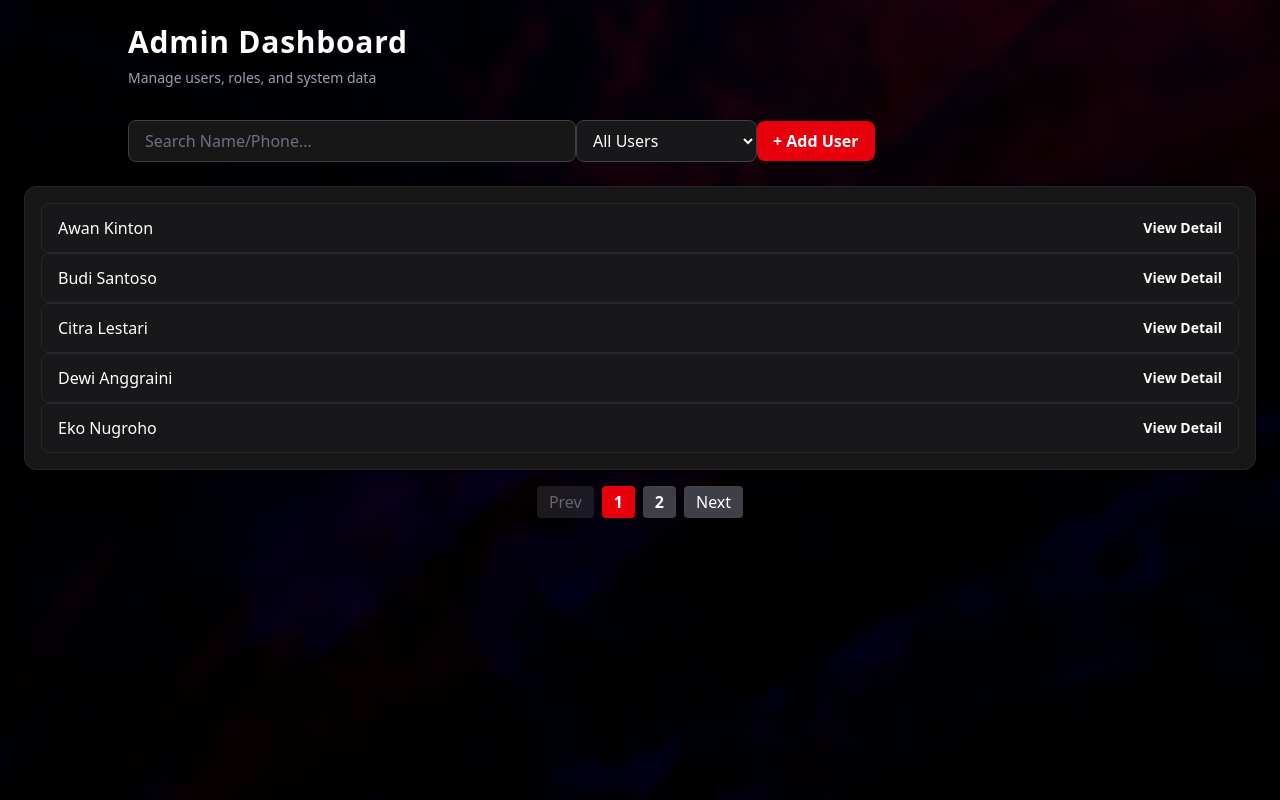
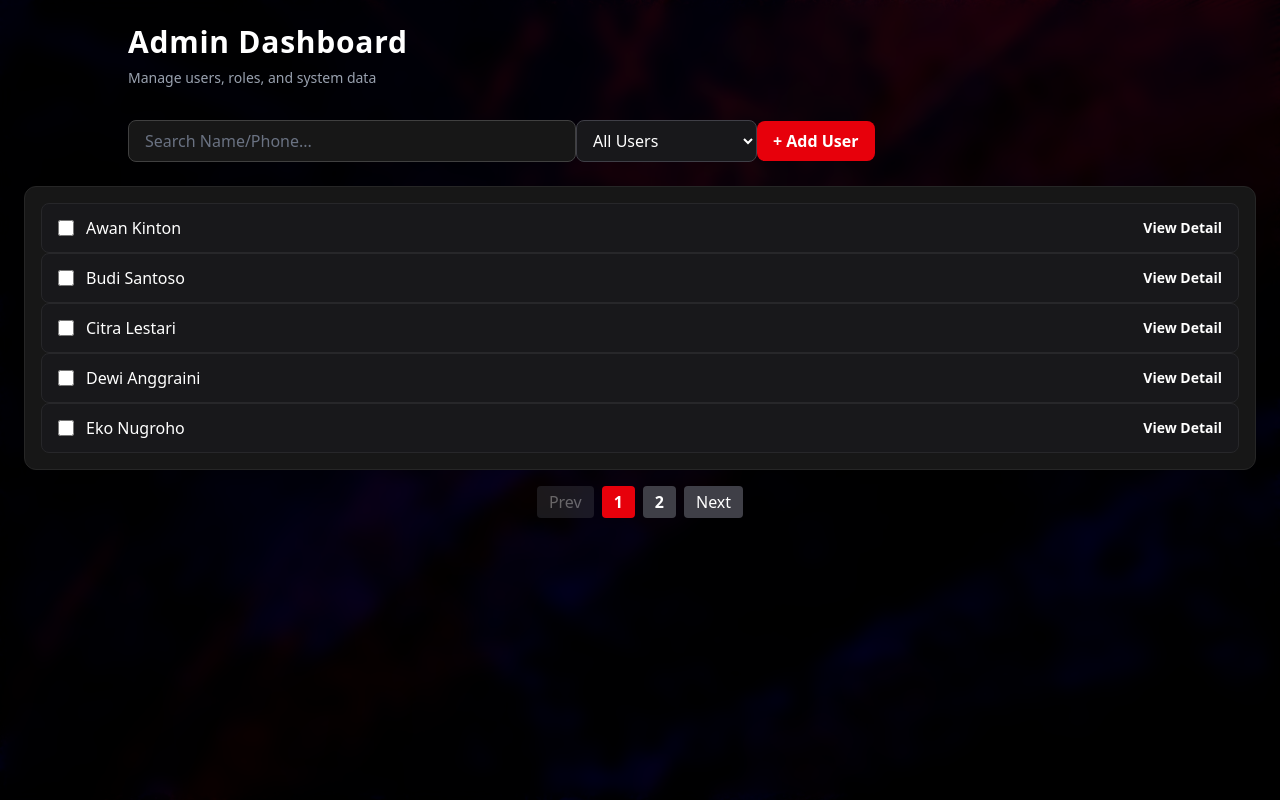
Before and after one commit to awanzon/admin-dashboard, a React (Vite) app: page / in a window 1280 px wide. Built offline with nearby package versions, Linux system fonts and the light colour scheme.

Commit message:
feat: add multi-select checkbox and bulk delete users

```diff
--- /dev/null
+++ b/src/components/BulkDeleteModal.tsx
@@ -0,0 +1,41 @@
+import { useState } from "react";
+import Modal from "./Modal.js";
+import ConfirmAction from "./ConfirmAction.js";
+import LoadingOverlay from "./LoadingOverlay.js";
+
+function BulkDeleteModal({
+  count,
+  onDelete,
+  onClose,
+}: {
+  count: number;
+  onDelete: () => Promise<void>;
+  onClose: () => void;
+}) {
+  const [isLoading, setIsLoading] = useState<boolean>(false);
+
+  async function handleConfirm() {
+    setIsLoading(true);
+    await onDelete();
+    setIsLoading(false);
+    onClose();
+  }
+
+  return (
+    <Modal onClose={onClose}>
+      <div className="relative">
+        {isLoading && <LoadingOverlay text={`Deleting ${count} users...`} />}
+        <ConfirmAction
+          title="Delete Selected Users?"
+          description={`This will permanently delete ${count} selected users${count > 1 ? "s" : ""}.`}
+          confirmText="Delete All"
+          danger
+          onCancel={onClose}
+          onConfirm={handleConfirm}
+        />
+      </div>
+    </Modal>
+  );
+}
+
+export default BulkDeleteModal;
--- a/src/components/UserCard.tsx
+++ b/src/components/UserCard.tsx
@@ -1,9 +1,25 @@
+import type { User } from "../types/user.js";
+
+interface UserCardProps {
+  user: User;
+  onView: (user: User) => void;
+  isSelected: boolean;
+  onToggleSelect: (id: string) => void;
+}
+
 // Show Users & button
-function UserCard({ user, onView }) {
+function UserCard({ user, onView, isSelected, onToggleSelect }: UserCardProps) {
   return (
     <li className="flex items-center justify-between bg-zinc-900 border border-zinc-800 rounded-lg px-4 py-3 hover:border-red-600 hover:bg-zinc-800 transition cursor-pointer"
     >
-      <span className="text-white font-medium">{user.name}</span>
+      <input
+        type="checkbox"
+        checked={isSelected}
+        onChange={() => onToggleSelect(user.id)}
+        onClick={(e) => e.stopPropagation()}
+        className="w-4 h-4 accent-red-600 cursor-pointer"
+      />
+      <span className="text-white font-medium flex-1 ml-3">{user.name}</span>
       <button
         onClick={() => onView(user)}
         className="text-sm text-white hover:underline cursor-pointer hover:text-red-500 font-semibold transition"
--- a/src/components/UserList.tsx
+++ b/src/components/UserList.tsx
@@ -1,12 +1,15 @@
 import UserCard from "./UserCard.js";
+import type { User } from "../types/user.js";
 
 interface UserListProps {
   users: User[];
   viewDetail: (user: User) => void;
+  selectedIds: string[];
+  onToggleSelect: (id: string) => void;
 }
 
 //Loop data
-function UserList({ users, viewDetail }: UserListProps) {
+function UserList({ users, viewDetail, selectedIds, onToggleSelect }: UserListProps) {
   return (
     <ul className="divide-y">
       {users.map((user) => (
@@ -14,6 +17,8 @@ function UserList({ users, viewDetail }: UserListProps) {
           key={user.id}
           user={user}
           onView={viewDetail}
+          isSelected={selectedIds.includes(user.id)}
+          onToggleSelect={onToggleSelect}
         />
       ))}
     </ul>
--- a/src/hooks/useUsers.ts
+++ b/src/hooks/useUsers.ts
@@ -18,6 +18,9 @@ function useUsers() {
   const [isDeleting, setIsDeleting] = useState<boolean>(false); //saklar on/off
   const [currentPage, setCurrentPage] = useState<number>(1);
   const itemsPerPage = 5;
+  const [selectedIds, setSelectedIds] = useState<string[]>([]);//checkbox
+  const [isBulkDeleteOpen, setIsBulkDeleteOpen] = useState<boolean>(false);
+
 
   //Pagination Number
   useEffect(() => {
@@ -74,6 +77,22 @@ function useUsers() {
 
   function closeSelectedUser() {
     setSelectedUser(null);
+  }
+
+  //Bulk Delete (toogle user)
+  function toggleSelectedUser(id: string) {
+    setSelectedIds((prev) =>
+      prev.includes(id) ? prev.filter((i) => i !== id) : [...prev, id]
+    );
+  }
+  function clearSelection() {
+    setSelectedIds([]);
+  }
+  //Delete all selected
+  async function handleBulkDelete() {
+    await new Promise((resolve) => setTimeout(resolve, 1000));
+    setUsers((prev) => prev.filter((u) => !selectedIds.includes(u.id)));
+    clearSelection();
   }
 
   //Create new user
@@ -185,6 +204,11 @@ function useUsers() {
     currentPage,
     totalPages,
     setCurrentPage,
+    selectedIds,
+    toggleSelectedUser,
+    handleBulkDelete,
+    isBulkDeleteOpen,
+    setIsBulkDeleteOpen,
   };
 }
 
--- a/src/pages/Dashboard.tsx
+++ b/src/pages/Dashboard.tsx
@@ -12,6 +12,8 @@ import Pagination from "../components/Pagination.js";
 import { useToast } from "../hooks/useToast.js";
 import ToastContainer from "../components/ToastContainer.js";
 import type { User } from "../types/user.js";
+import BulkDeleteModal from "../components/BulkDeleteModal.js";
+import { useState } from "react";
 
 function Dashboard() {
   const { toasts, showToast, removeToast } = useToast();
@@ -43,11 +45,23 @@ function Dashboard() {
     currentPage,
     totalPages,
     setCurrentPage,
+    selectedIds,
+    toggleSelectedUser,
+    handleBulkDelete,
+    isBulkDeleteOpen,
+    setIsBulkDeleteOpen,
   } = useUsers();
 
   function handleCreate(user: User) {
     handleCreateUser(user);
     showToast("User created successfully!", "success");
+  }
+
+  //Bulk Delete
+  async function handleBulkDeleteWithToast() {
+    await handleBulkDelete();
+    showToast(`${selectedIds.length} users deleted successfully!`, "success");
+    setIsBulkDeleteOpen(false);
   }
 
   async function handleDelete(id: string) {
@@ -116,6 +130,17 @@ function Dashboard() {
             + Add User
           </button>
 
+          {selectedIds.length > 0 && (
+            <div className="max-w-5x1 mx-auto mb-3">
+              <button
+                onClick={() => setIsBulkDeleteOpen(true)}
+                className="bg-red-700 hover:bg-red-800 text-white font-semibold px-4 py-2 rounded-lg transition"
+              >
+                Delete Selected ({selectedIds.length})
+              </button>
+            </div>
+          )}
+
           {isCreateOpen && (
             <CreateUser onCreate={handleCreate} onClose={closeCreate} />
           )}
@@ -127,7 +152,12 @@ function Dashboard() {
           />
         ) : (
           <div className="bg-neutral-900 rounded-xl p-4 shadow-lg border border-neutral-800">
-            <UserList users={filteredUsers} viewDetail={openSelectedUser} />
+            <UserList
+              users={filteredUsers}
+              viewDetail={openSelectedUser}
+              selectedIds={selectedIds}
+              onToggleSelect={toggleSelectedUser}
+            />
           </div>
         )}
 
@@ -160,8 +190,15 @@ function Dashboard() {
             onClose={closeEdit}
           />
         )}
-        <ToastContainer toasts={toasts} onRemove={removeToast}/>
 
+        {isBulkDeleteOpen && (
+          <BulkDeleteModal
+            count={selectedIds.length}
+            onDelete={handleBulkDeleteWithToast}
+            onClose={() => setIsBulkDeleteOpen(false)}
+          />
+        )}
+        <ToastContainer toasts={toasts} onRemove={removeToast} />
       </div>
     </div>
   );
```
Also changed, not shown: 1 other file (tests, documents, lock files or other folders).
